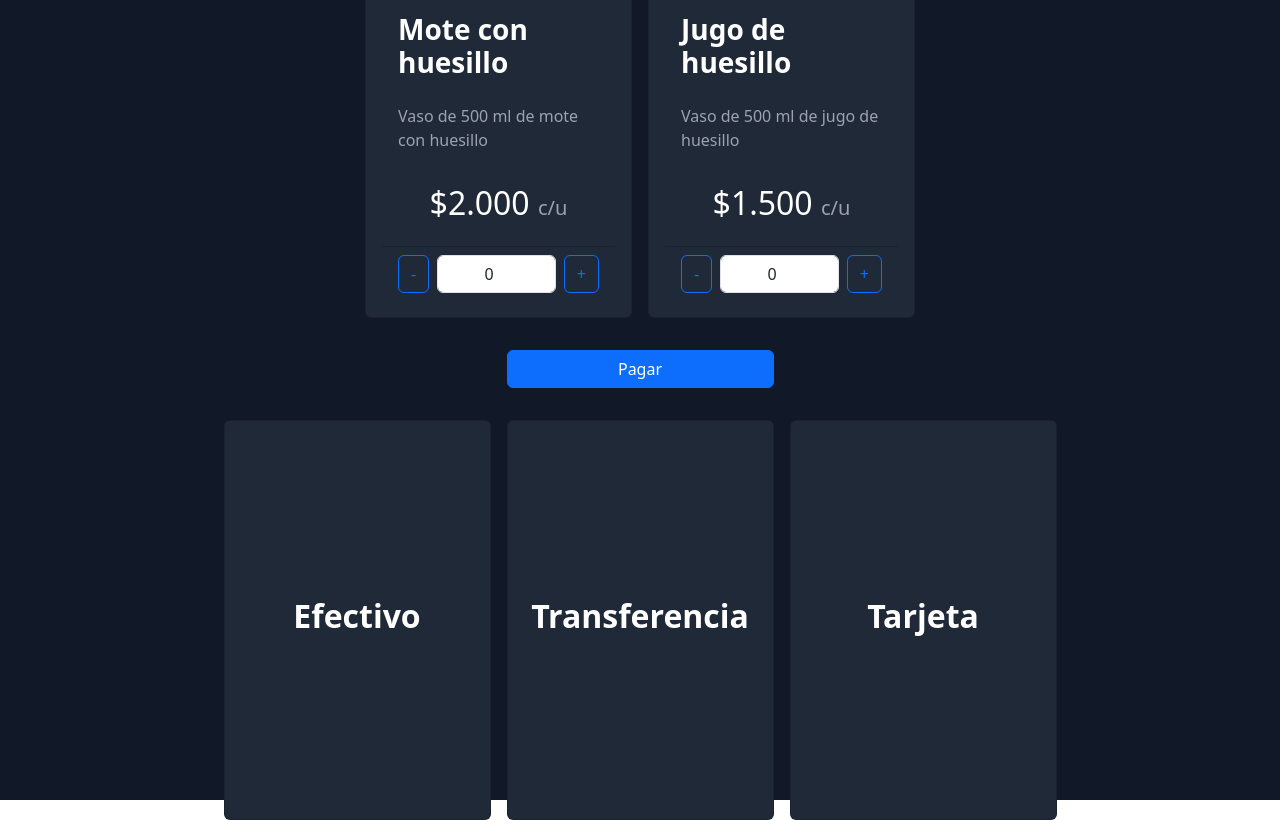
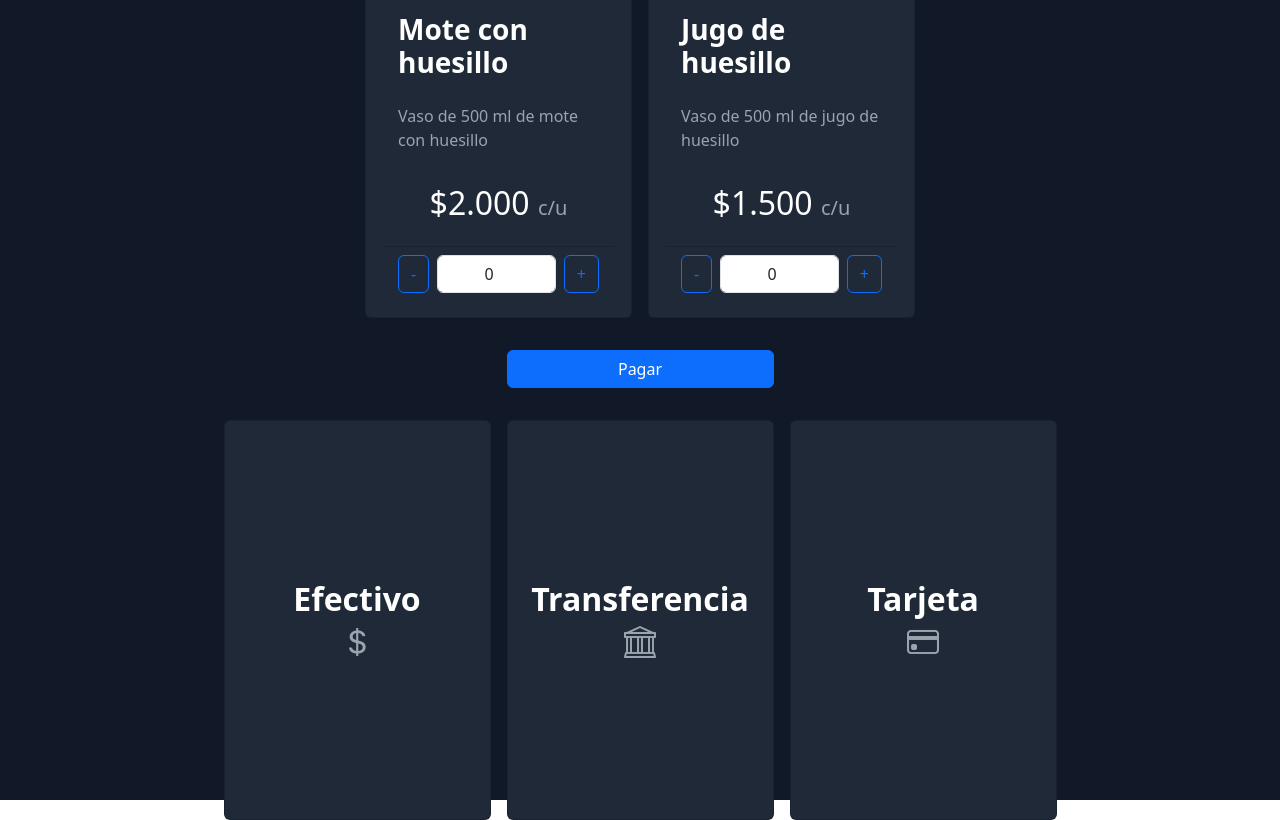
Before and after one commit to Esteban-Leandro/salesApp, an Angular app: page / in a window 1280 px wide. Built offline with nearby package versions, Linux system fonts and the light colour scheme.

Commit message:
FEAT(): se agrega bootstrap icon

```diff
--- a/angular.json
+++ b/angular.json
@@ -33,6 +33,7 @@
             ],
             "styles": [
               "node_modules/bootstrap/dist/css/bootstrap.min.css",
+              "node_modules/bootstrap-icons/font/bootstrap-icons.min.css",
               "src/styles.scss"
             ],
             "scripts": [
--- a/package.json
+++ b/package.json
@@ -19,6 +19,7 @@
     "@angular/platform-browser-dynamic": "^18.2.0",
     "@angular/router": "^18.2.0",
     "bootstrap": "5.3.3",
+    "bootstrap-icons": "^1.11.3",
     "rxjs": "~7.8.0",
     "tslib": "^2.3.0",
     "zone.js": "~0.14.10"
--- a/src/app/app.component.html
+++ b/src/app/app.component.html
@@ -33,6 +33,7 @@
           <div class="card bg-gray-800 p-3 rounded transform transition duration-300 scale-105 pointer" style="height: 400px;">
             <div class="card-body d-flex flex-column justify-content-center align-items-center">
               <h2 class="text-white fw-bold">{{paymentMethod.name}}</h2>
+              <i class="text-gray-400 bi " [class]="paymentMethod.icon"></i>
             </div>
           </div>
         </div>
--- a/src/app/app.component.scss
+++ b/src/app/app.component.scss
@@ -58,3 +58,7 @@
 .pointer{
   cursor: pointer;
 }
+
+.bi::before{
+  font-size: 2rem;
+}
--- a/src/app/app.component.ts
+++ b/src/app/app.component.ts
@@ -35,14 +35,17 @@ export class AppComponent {
     {
       id:'1',
       name:'Efectivo',
+      icon:'bi-currency-dollar'
     },
     {
       id:'2',
       name:'Transferencia',
+      icon:'bi-bank'
     },
     {
       id:'3',
       name:'Tarjeta',
+      icon:'bi-credit-card'
     },
   ])
 }
@@ -59,5 +62,6 @@ export interface Product{
 export interface PaymentsMethods{
   id: string;
   name: string;
+  icon: string;
 
 }
```
Also changed, not shown: 1 other file (tests, documents, lock files or other folders).
